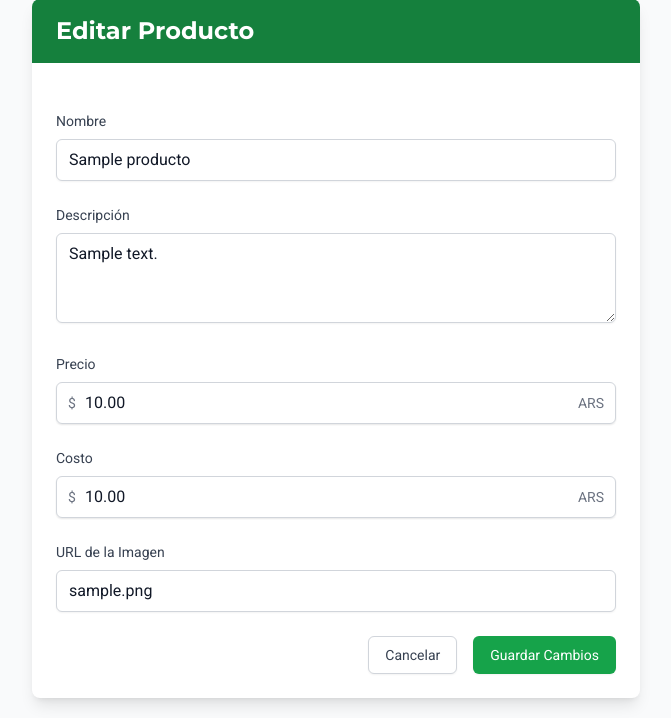
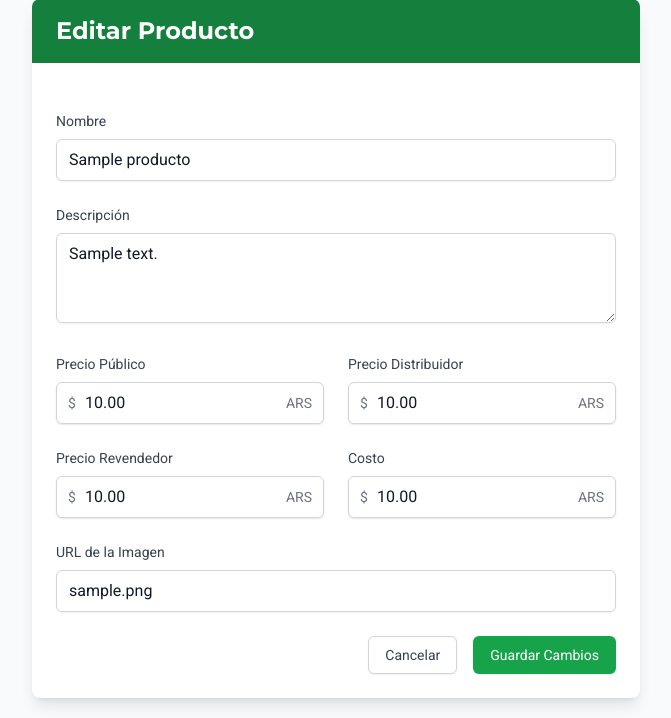
Before and after one commit to Faqsabalero/Organicv4, a Django app: page /editar-producto/1/ in a window 1280 px wide. Shown: the part 113-831 px from the top of the page, without its empty margins (304-975 px from the left). Run offline with Django 5.2, Linux system fonts and the light colour scheme; a user stored in the database is signed in; tables that the repository leaves empty hold one stand-in row (values such as "Sample post"); some libraries are stand-ins or nearby versions.

Commit message:
feat: Agregar precios por tipo de usuario (distribuidor y revendedor) y remover estado de producto

```diff
--- a/core/models.py
+++ b/core/models.py
@@ -28,6 +28,8 @@ class Producto(models.Model):
     nombre = models.CharField(max_length=100)
     descripcion = models.TextField()
     precio = models.DecimalField(max_digits=10, decimal_places=2)
+    precio_distribuidor = models.DecimalField(max_digits=10, decimal_places=2, default=0)
+    precio_revendedor = models.DecimalField(max_digits=10, decimal_places=2, default=0)
     costo = models.DecimalField(max_digits=10, decimal_places=2, default=0)
     imagen_url = models.URLField()
 
--- a/core/templates/core/editar_producto.html
+++ b/core/templates/core/editar_producto.html
@@ -30,15 +30,48 @@
                         class="w-full px-3 py-2 border border-gray-300 rounded-md shadow-sm focus:outline-none focus:ring-2 focus:ring-green-500 focus:border-green-500">{{ producto.descripcion|default:'' }}</textarea>
                 </div>
 
+                <div class="grid grid-cols-1 md:grid-cols-2 gap-6">
                     <div>
                         <label for="precio" class="block text-sm font-medium text-gray-700 mb-2">
-                        Precio
+                            Precio Público
                         </label>
                         <div class="relative rounded-md shadow-sm">
                             <div class="absolute inset-y-0 left-0 pl-3 flex items-center pointer-events-none">
                                 <span class="text-gray-500 sm:text-sm">$</span>
                             </div>
                             <input type="number" name="precio" id="precio" step="0.01" value="{{ producto.precio|default:'' }}"
+                                class="w-full pl-7 pr-12 py-2 border border-gray-300 rounded-md shadow-sm focus:outline-none focus:ring-2 focus:ring-green-500 focus:border-green-500">
+                            <div class="absolute inset-y-0 right-0 pr-3 flex items-center pointer-events-none">
+                                <span class="text-gray-500 sm:text-sm">ARS</span>
+                            </div>
+                        </div>
+                    </div>
+
+                    <div>
+                        <label for="precio_distribuidor" class="block text-sm font-medium text-gray-700 mb-2">
+                            Precio Distribuidor
+                        </label>
+                        <div class="relative rounded-md shadow-sm">
+                            <div class="absolute inset-y-0 left-0 pl-3 flex items-center pointer-events-none">
+                                <span class="text-gray-500 sm:text-sm">$</span>
+                            </div>
+                            <input type="number" name="precio_distribuidor" id="precio_distribuidor" step="0.01" value="{{ producto.precio_distribuidor|default:'' }}"
+                                class="w-full pl-7 pr-12 py-2 border border-gray-300 rounded-md shadow-sm focus:outline-none focus:ring-2 focus:ring-green-500 focus:border-green-500">
+                            <div class="absolute inset-y-0 right-0 pr-3 flex items-center pointer-events-none">
+                                <span class="text-gray-500 sm:text-sm">ARS</span>
+                            </div>
+                        </div>
+                    </div>
+
+                    <div>
+                        <label for="precio_revendedor" class="block text-sm font-medium text-gray-700 mb-2">
+                            Precio Revendedor
+                        </label>
+                        <div class="relative rounded-md shadow-sm">
+                            <div class="absolute inset-y-0 left-0 pl-3 flex items-center pointer-events-none">
+                                <span class="text-gray-500 sm:text-sm">$</span>
+                            </div>
+                            <input type="number" name="precio_revendedor" id="precio_revendedor" step="0.01" value="{{ producto.precio_revendedor|default:'' }}"
                                 class="w-full pl-7 pr-12 py-2 border border-gray-300 rounded-md shadow-sm focus:outline-none focus:ring-2 focus:ring-green-500 focus:border-green-500">
                             <div class="absolute inset-y-0 right-0 pr-3 flex items-center pointer-events-none">
                                 <span class="text-gray-500 sm:text-sm">ARS</span>
@@ -63,6 +96,8 @@
                         </div>
                     </div>
                     {% endif %}
+                </div>
+
 
                 <div>
                     <label for="imagen_url" class="block text-sm font-medium text-gray-700 mb-2">
--- a/core/views.py
+++ b/core/views.py
@@ -217,6 +217,8 @@ def editar_producto_view(request, producto_id):
         producto.nombre = request.POST.get('nombre')
         producto.descripcion = request.POST.get('descripcion')
         producto.precio = request.POST.get('precio')
+        producto.precio_distribuidor = request.POST.get('precio_distribuidor')
+        producto.precio_revendedor = request.POST.get('precio_revendedor')
         producto.imagen_url = request.POST.get('imagen_url')
 
         # Solo actualizar el costo si el usuario es admin o superusuario
@@ -241,6 +243,8 @@ def crear_producto_view(request):
             nombre=request.POST.get('nombre'),
             descripcion=request.POST.get('descripcion'),
             precio=request.POST.get('precio'),
+            precio_distribuidor=request.POST.get('precio_distribuidor'),
+            precio_revendedor=request.POST.get('precio_revendedor'),
             imagen_url=request.POST.get('imagen_url'),
         )
 
```
Also changed, not shown: core/templates/core/gestionar_productos.html (+17 -18 lines), core/migrations/0011_producto_precio_distribuidor_and_more.py (added). Lines whose indentation alone changed are shown as unchanged.
